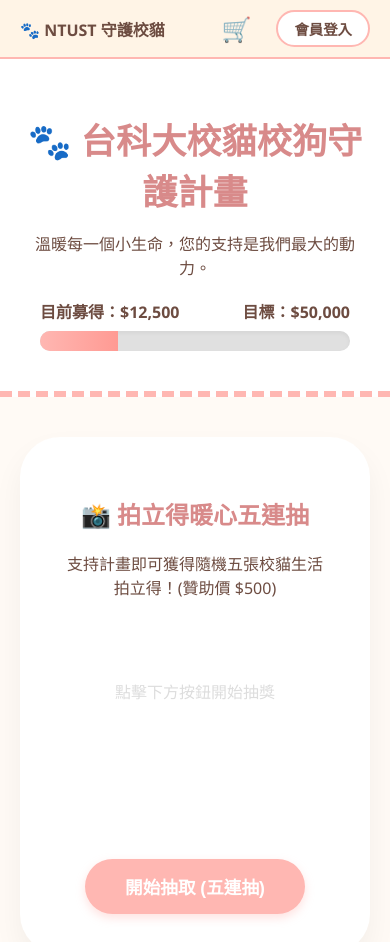
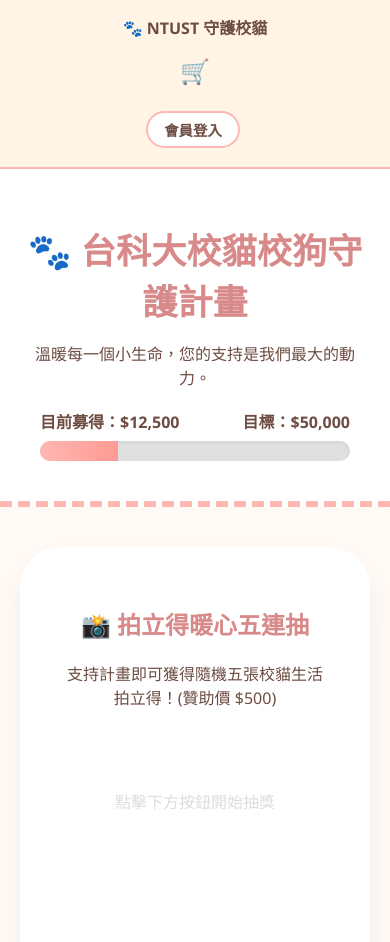
Before and after one commit to s9627970/NTUST-R-S, a plain HTML site: page index.html in a window 390 px wide. Shown: the top 942 px of the page. Drawn offline with Linux system fonts and the light colour scheme; no server answers.

Commit message:
Add files via upload

```diff
--- a/index.html
+++ b/index.html
@@ -36,6 +36,17 @@
             border-bottom: 2px solid var(--primary-peach);
         }
 
+        .nav-left {
+            margin-right: auto;
+            display: flex;
+            align-items: center;
+        }
+
+        .nav-right {
+            display: flex;
+            align-items: center;
+        }
+
         .nav-btn {
             background-color: white;
             color: var(--accent-brown);
@@ -47,6 +58,7 @@
             transition: 0.3s;
             margin-left: 10px;
             font-size: 0.9rem;
+            white-space: nowrap; /* 避免按鈕文字斷行 */
         }
 
         .nav-btn:hover {
@@ -189,19 +201,70 @@
         .order-card { border: 1px solid #eee; border-radius: 10px; padding: 15px; margin-bottom: 15px; background: #fafafa; text-align: left; }
         .order-card-header { display: flex; justify-content: space-between; border-bottom: 1px solid #ddd; padding-bottom: 10px; margin-bottom: 10px; }
 
+        /* =========================================
+           手機版 RWD 樣式修復 (Max Width 768px)
+           ========================================= */
+        @media (max-width: 768px) {
+            .top-nav {
+                flex-direction: column;
+                gap: 15px;
+                padding: 15px;
+            }
+            .nav-left {
+                margin-right: 0 !important;
+                justify-content: center;
+                width: 100%;
+                flex-wrap: wrap;
+                gap: 10px;
+            }
+            .nav-right {
+                flex-direction: column;
+                width: 100%;
+                justify-content: center;
+                gap: 10px;
+            }
+            .nav-btn {
+                margin-left: 0 !important;
+                margin: 4px;
+            }
+            .cart-icon-btn {
+                margin-right: 0;
+                margin-bottom: 10px;
+            }
+            #nav-user-controls {
+                display: flex;
+                flex-wrap: wrap;
+                justify-content: center;
+                width: 100%;
+            }
+            #nav-user-controls span {
+                width: 100%;
+                text-align: center;
+                margin-right: 0 !important;
+                margin-bottom: 8px;
+            }
+            .lottery-action-group {
+                flex-direction: column;
+                align-items: center;
+            }
+            .lottery-action-group .btn {
+                width: 100%; /* 手機版改為滿版寬度 */
+                padding: 15px 20px; /* 縮小左右 padding 避免文字擠壓 */
+            }
+        }
     </style>
 </head>
 <body>
 
 <div class="top-nav">
-    <div style="margin-right: auto; display: flex; align-items: center;">
+    <div class="nav-left">
         <span style="font-weight: bold; color: var(--accent-brown);">🐾 NTUST 守護校貓</span>
-        <button id="admin-toggle-btn" class="nav-btn" style="display: none; margin-left: 15px; background-color: var(--accent-brown); color: white;" onclick="toggleAdminDashboard()">
+        <button id="admin-toggle-btn" class="nav-btn" style="display: none; background-color: var(--accent-brown); color: white;" onclick="toggleAdminDashboard()">
             ⚙️ 管理員後台
         </button>
     </div>
 
-    <div style="display: flex; align-items: center;">
+    <div class="nav-right">
         <div class="cart-icon-btn" onclick="window.openCartModal()" title="我的購物車">
             🛒<span class="cart-badge" id="cart-badge">0</span>
         </div>
@@ -420,25 +483,19 @@
     const auth = getAuth(app);
     const db = getFirestore(app);
 
-    // 新增 Google 登入處理函式
     window.handleGoogleLogin = async () => {
         const provider = new GoogleAuthProvider();
         provider.setCustomParameters({ prompt: 'select_account' });
 
         try {
-            // 1. 先嘗試 Google 登入
             const result = await signInWithPopup(auth, provider);
             const user = result.user;
 
-            // 2. 檢查此 Email 是否有其他登入方式（如密碼）
-            // 注意：這一步在某些 Firebase 版本中需要配合後台 "Link accounts" 開啟
             const methods = await fetchSignInMethodsForEmail(auth, user.email);
-
             if (methods.includes('password')) {
                 console.log("此帳號已有密碼憑證，Firebase 已嘗試自動關連。");
             }
 
-            // 3. 確保 Firestore 資料同步
             const userRef = doc(db, "users", user.uid);
             const userSnap = await getDoc(userRef);
             if (!userSnap.exists()) {
@@ -458,7 +515,6 @@
         }
     };
 
-    // --- 使用者 Profile 與 地址管理 ---
     window.userProfile = { address: null, phone: null, name: null };
 
     window.openAddressModal = () => {
@@ -505,7 +561,6 @@
         } catch(e) { console.warn("無法讀取使用者 Profile"); }
     };
 
-    // --- 個人訂單管理邏輯 ---
     window.openUserOrders = async () => {
         if (!auth.currentUser) return;
         document.getElementById('user-orders-modal').style.display = 'flex';
@@ -519,8 +574,6 @@
 
     window.fetchUserOrders = async () => {
         if (!auth.currentUser) return alert("請先登入");
-
-        // 【修正點】：將原來的 'user-order-list' 改成和 HTML 一致的 'user-orders-container'
         const container = document.getElementById('user-orders-container');
         if (!container) return;
 
@@ -542,7 +595,6 @@
             let orders = [];
             snapshot.forEach(docSnap => orders.push({ id: docSnap.id, ...docSnap.data() }));
 
-            // 時間降冪排序
             orders.sort((a, b) => {
                 const timeA = a.timestamp?.toMillis ? a.timestamp.toMillis() : 0;
                 const timeB = b.timestamp?.toMillis ? b.timestamp.toMillis() : 0;
@@ -582,7 +634,6 @@
             container.innerHTML = html;
         } catch (e) {
             console.error("fetchUserOrders 錯誤:", e);
-            // 【優化】：捕捉常見的複合索引錯誤，提醒去 Console 點擊連結
             if (e.message.includes("index")) {
                 container.innerHTML = `<p style="color:red; line-height: 1.5;">載入失敗：需要建立 Firebase 複合索引。<br><br>👉 <b>請打開瀏覽器的 F12 開發者工具 (Console 標籤頁)，點擊裡面的 Firebase 連結來建立索引。</b> 建立後大約需要等待 3-5 分鐘即可正常顯示。</p>`;
             } else {
@@ -611,13 +662,11 @@
             if(!orderSnap.exists()) return alert("找不到訂單！");
             const orderData = orderSnap.data();
 
-            // 1. 取消原訂單
             await updateDoc(doc(db, "orders", orderId), {
                 status: "已取消",
                 updatedAt: serverTimestamp()
             });
 
-            // 2. 將商品加回購物車中
             orderData.items.forEach(orderItem => {
                 if (orderItem.type === 'merch') {
                     const existing = window.cartItems.find(i => i.type === 'merch' && i.name === orderItem.name);
@@ -631,13 +680,12 @@
             await window.saveCartData();
             window.renderCart();
             window.closeUserOrders();
-            window.openCartModal(); // 打開購物車讓使用者直接修改
+            window.openCartModal();
             alert("已將原訂單取消並將商品退回購物車，請於修改後重新結帳！");
 
         } catch(e) { alert("操作失敗: " + e.message); }
     };
 
-    // --- 購物車核心邏輯 ---
     window.cartItems = [];
 
     window.saveCartData = async () => {
@@ -762,7 +810,6 @@
         await window.saveCartData();
     };
 
-    // --- 結帳功能與地址檢查 ---
     window.checkoutCart = async () => {
         if (window.cartItems.length === 0) return alert("購物車是空的喔！");
         if (!auth.currentUser) {
@@ -801,7 +848,6 @@
         }
     };
 
-    // --- 會員系統 ---
     window.handleLogin = async () => {
         const email = document.getElementById('login-user').value;
         const pass = document.getElementById('login-pass').value;
@@ -818,13 +864,11 @@
         location.reload();
     };
 
-    // --- 監聽登入狀態 ---
     onAuthStateChanged(auth, async (user) => {
         const userControls = document.getElementById('nav-user-controls');
         const adminBtn = document.getElementById('admin-toggle-btn');
 
         if (user) {
-            // 已登入：新增「我的訂單」按鈕
             userControls.innerHTML = `
                 <span style="margin-right:10px; font-size:0.85rem; color:#888;">👋 ${user.email}</span>
                 <button class="nav-btn" style="border-color: #64b5f6; color: #64b5f6;" onclick="window.openUserOrders()">📋 我的訂單</button>
@@ -846,7 +890,6 @@
 
     window.loadCartData();
 
-    // --- 後台：抓取所有訂單 ---
     window.fetchAllOrders = async () => {
         const adminOrderList = document.getElementById('admin-order-list');
         if (!adminOrderList) return;
@@ -854,7 +897,6 @@
         adminOrderList.innerHTML = '<tr><td colspan="5" style="text-align:center; padding:20px;">資料載入中...</td></tr>';
 
         try {
-            // 抓取所有訂單（僅限管理員 email 帳號執行）
             const q = query(collection(db, "orders"), orderBy("timestamp", "desc"));
             const querySnapshot = await getDocs(q);
 
@@ -863,7 +905,6 @@
                 const data = doc.data();
                 const ship = data.shippingInfo || {};
 
-                // 加入安全檢查，防止 items 或 details 為空時出錯
                 let contentStrs = (data.items || []).map(item => {
                     if (item.type === 'polaroid') {
                         const ids = item.details?.ids ? item.details.ids.join(',') : '未知';
@@ -876,7 +917,6 @@
                 let statusText = data.status || '未知';
                 let statusColor = statusText === '待付款' ? '#e57373' : (statusText === '已取消' ? '#999' : 'var(--success-green)');
 
-                // 【優化】後台也顯示訂單狀態
                 html += `
                     <tr style="background: white; border-bottom: 1px solid #eee;">
                         <td style="padding: 15px;">
```
